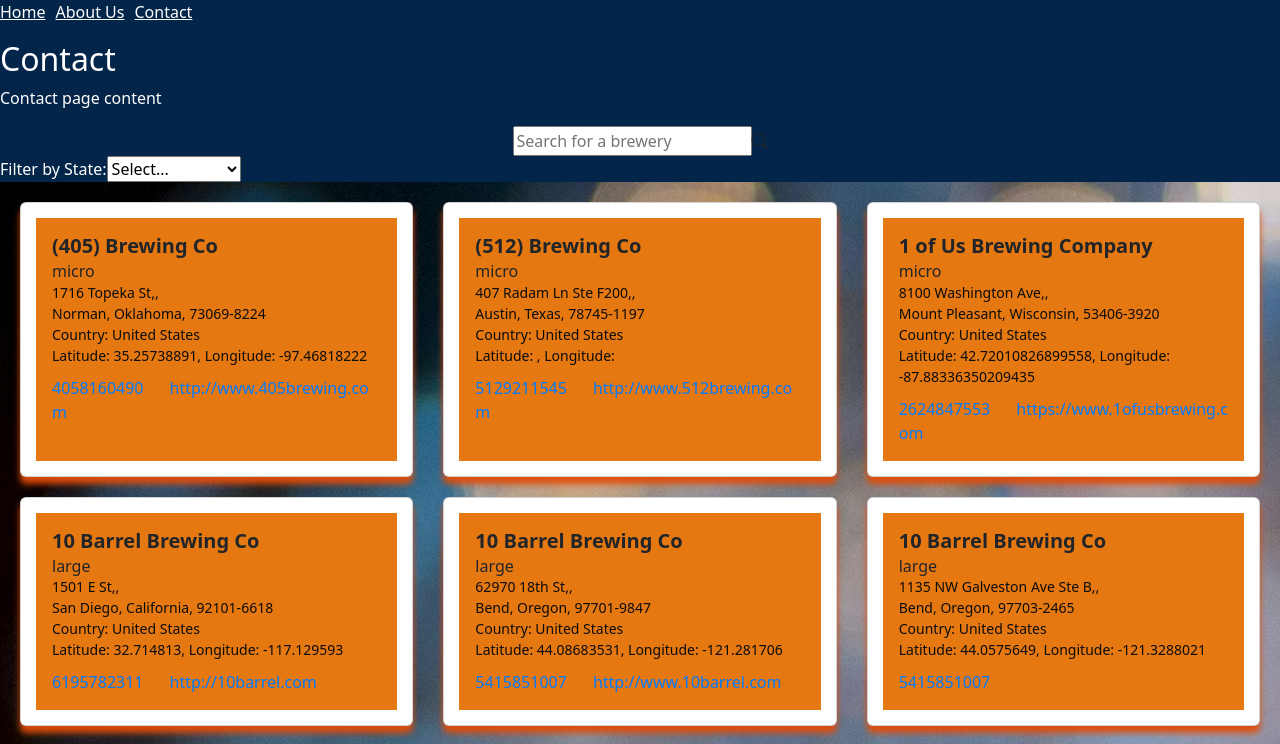
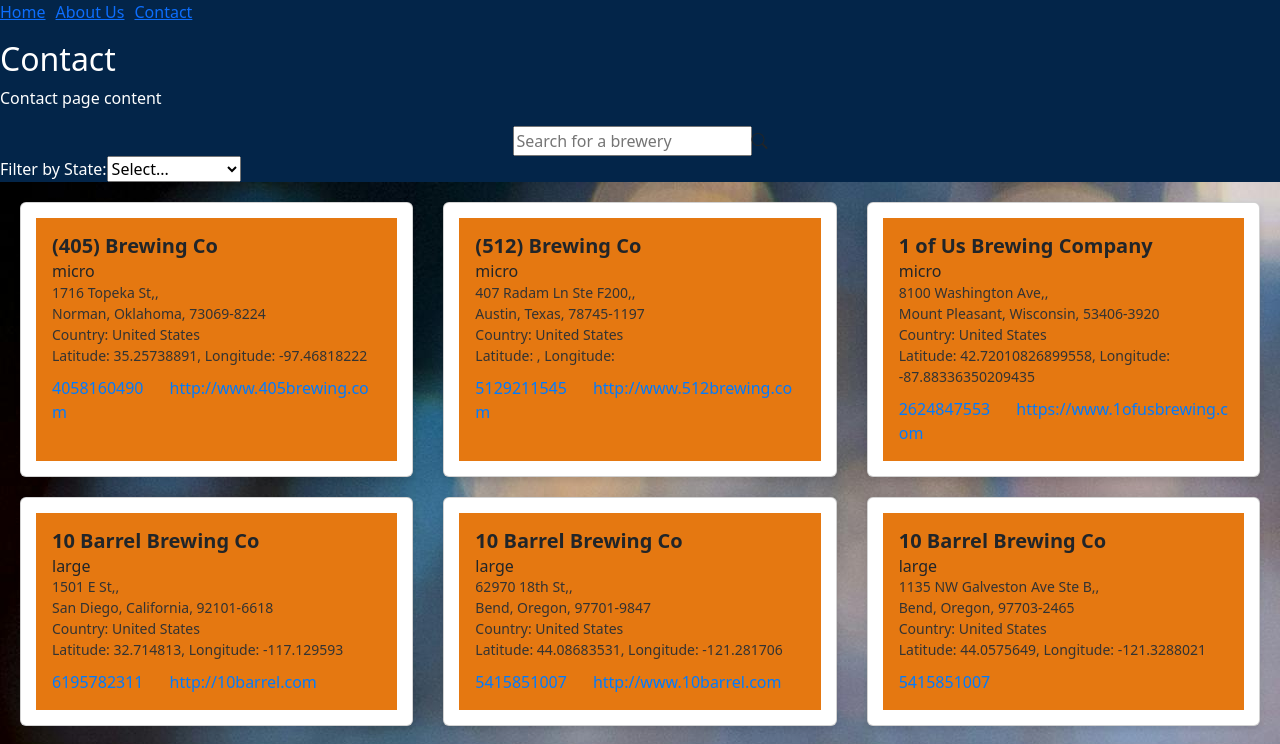
Before and after one commit to GathogoG/brewery-finder, a React (Create React App) app: page /contact in a window 1280 px wide. Shown: the top 744 px of the page. Built offline with nearby package versions, Linux system fonts and the light colour scheme.

Commit message:
finishing

```diff
--- a/src/components/App.css
+++ b/src/components/App.css
@@ -11,7 +11,7 @@
   border-radius: 8px;
   padding: 15px;
   box-shadow: 0 4px 6px rgba(0, 0, 0, 0.1);
-  background-color: #f8f9fa; /* Light gray background color */
+  background-color:blue; /* Light gray background color */
 }
 
 .card-title {
--- a/src/components/NavBar.jsx
+++ b/src/components/NavBar.jsx
@@ -3,22 +3,22 @@ import { BrowserRouter as Router, Routes, Route, Link } from 'react-router-dom';
 import Home from './Home';
 import AboutUs from './About';
 import Contact from './Contacts';
-
+import './App.css';
 
 function NavBar() {
   return (
     <Router>
       <div>
-        <nav className='text-white'>
-          <ul style={{ display: 'flex', listStyleType: 'none', padding: 0 ,textDecorationColor:'text-white'}}>
+        <nav>
+          <ul style={{ display: 'flex', listStyleType: 'none', padding: 0 }}>
             <li style={{ marginRight: '10px' }}>
-              <Link to="/" style={{ color: 'white' }}>Home</Link>
+              <Link to="/">Home</Link>
             </li>
             <li style={{ marginRight: '10px' }}>
-              <Link to="/about" style={{ color: 'white' }}>About Us</Link>
+              <Link to="/about">About Us</Link>
             </li>
             <li>
-              <Link to="/contact" style={{ color: 'white' }}>Contact</Link>
+              <Link to="/contact">Contact</Link>
             </li>
           </ul>
         </nav>
```
